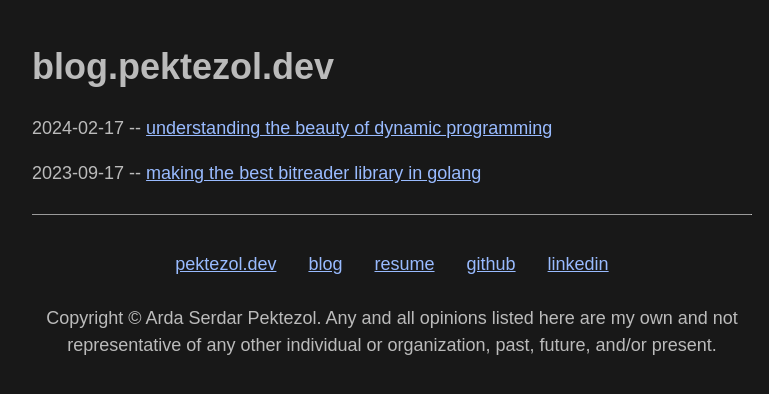
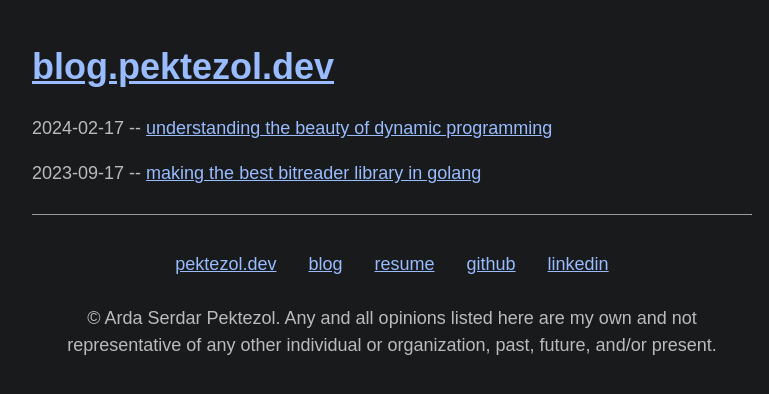
Before and after one commit to pektezol/blog, a plain HTML site: page index.html in a window 1280 px wide. Shown: the whole page, without its empty margins (248-1017 px from the left). Drawn offline with Linux system fonts and the light colour scheme.

Commit message:
blog: change color and copyright, make blog link

```diff
--- a/css/style.css
+++ b/css/style.css
@@ -1,5 +1,5 @@
 body {
-  background: #181818;
+  background: #181a1b;
   color: #bbb;
   font-family: sans-serif;
   font-size: large;
--- a/index.html
+++ b/index.html
@@ -8,7 +8,7 @@
 </head>
 <body>
   <main>
-    <h1>blog.pektezol.dev</h1>
+    <h1><a href="https://blog.pektezol.dev">blog.pektezol.dev</a></h1>
     <ul class="blog">
 
       <li>2024-02-17 -- <a href="posts/20240217_dynamic_programming.html">understanding the beauty of dynamic programming</a></li>
@@ -26,7 +26,7 @@
       <a href="https://github.com/pektezol">github</a>
       <a href="https://linkedin.com/in/pektezol">linkedin</a>
     </nav>
-    <p>Copyright &copy; Arda Serdar Pektezol. Any and all opinions listed here are my own and not representative of any other individual or organization, past, future, and/or present.</p>
+    <p>&copy; Arda Serdar Pektezol. Any and all opinions listed here are my own and not representative of any other individual or organization, past, future, and/or present.</p>
   </footer>
 </body>
 </html>
```
Also changed, not shown: html/layout-home.html (+2 -2 lines), html/layout-post.html (+1 -1 lines), posts/20230917_bitreader.html (+1 -1 lines), posts/20240217_dynamic_programming.html (+1 -1 lines).
